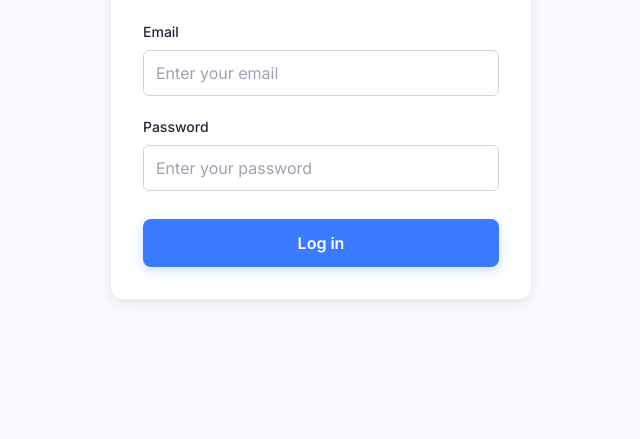
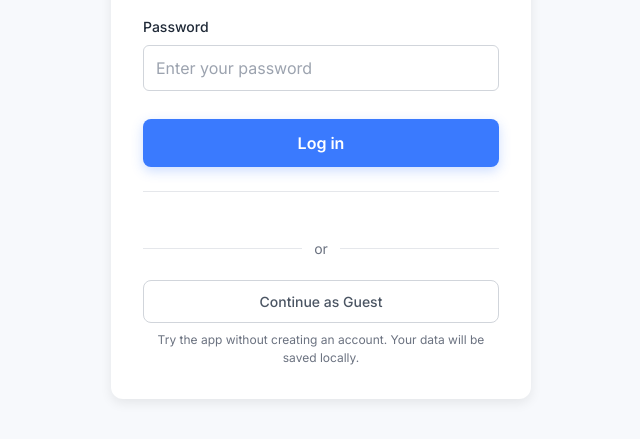
Before and after one commit to HaoyangGuo1116/Priorify, a plain HTML site: page Login.html in a window 1280 px wide. Shown: the part 331-770 px from the top of the page, without its empty margins (319-959 px from the left). Drawn offline with Linux system fonts and the light colour scheme; no server answers.

Commit message:
add guest login func

```diff
--- a/Login.html
+++ b/Login.html
@@ -132,6 +132,25 @@
             Create account
           </button>
         </form>
+
+        <!-- Guest Login -->
+        <div class="guest-login-section">
+          <div class="divider">
+            <span>or</span>
+          </div>
+          <button
+            type="button"
+            class="guest-button"
+            id="guestButton"
+            onclick="handleGuestLogin()"
+          >
+            Continue as Guest
+          </button>
+          <p class="guest-hint">
+            Try the app without creating an account. Your data will be saved
+            locally.
+          </p>
+        </div>
       </div>
     </div>
 
--- a/auth.js
+++ b/auth.js
@@ -4,6 +4,7 @@ import {
   createUserWithEmailAndPassword,
   updateProfile,
   onAuthStateChanged,
+  signInAnonymously,
 } from "https://www.gstatic.com/firebasejs/12.6.0/firebase-auth.js";
 
 // Check if user is already authenticated
@@ -183,3 +184,35 @@ window.handleSignup = async function (event) {
     showError(errorMessage);
   }
 };
+
+// Handle guest (anonymous) login
+window.handleGuestLogin = async function () {
+  hideError();
+  const guestButton = document.getElementById("guestButton");
+
+  const originalText = guestButton.textContent;
+  guestButton.disabled = true;
+  guestButton.textContent = "Signing in as guest...";
+
+  try {
+    await signInAnonymously(auth);
+    // Success - redirect will happen via onAuthStateChanged
+    window.location.href = "Dashboard.html";
+  } catch (error) {
+    guestButton.disabled = false;
+    guestButton.textContent = originalText;
+    let errorMessage = "Failed to sign in as guest. Please try again.";
+
+    // Provide more specific error messages
+    switch (error.code) {
+      case "auth/operation-not-allowed":
+        errorMessage =
+          "Anonymous sign-in is not enabled. Please use email and password.";
+        break;
+      default:
+        errorMessage = error.message || "An error occurred. Please try again.";
+    }
+
+    showError(errorMessage);
+  }
+};
--- a/dashboard.js
+++ b/dashboard.js
@@ -39,7 +39,10 @@ function checkAuth() {
       // Authenticated, set user info
       currentUser = user;
       const userNameElement = document.getElementById("userName");
-      userNameElement.textContent = user.displayName || user.email || "User";
+      // For anonymous users, show "Guest" instead of email
+      userNameElement.textContent = user.isAnonymous
+        ? "Guest"
+        : user.displayName || user.email || "User";
       // Load tasks from Firestore
       loadTasksFromFirestore();
     }
--- a/style.css
+++ b/style.css
@@ -300,6 +300,70 @@ body {
   box-shadow: none;
 }
 
+/* Guest Login Section */
+.guest-login-section {
+  margin-top: 24px;
+  padding-top: 24px;
+  border-top: 1px solid #e5e7eb;
+}
+
+.divider {
+  text-align: center;
+  margin: 20px 0;
+  position: relative;
+}
+
+.divider::before {
+  content: "";
+  position: absolute;
+  top: 50%;
+  left: 0;
+  right: 0;
+  height: 1px;
+  background-color: #e5e7eb;
+}
+
+.divider span {
+  background-color: #ffffff;
+  padding: 0 12px;
+  color: #6b7280;
+  font-size: 14px;
+  position: relative;
+}
+
+.guest-button {
+  width: 100%;
+  padding: 12px 20px;
+  border: 1px solid #d1d5db;
+  background-color: #ffffff;
+  color: #4b5563;
+  border-radius: 8px;
+  font-size: 14px;
+  font-weight: 500;
+  cursor: pointer;
+  transition: all 0.2s ease;
+  font-family: "Inter", sans-serif;
+}
+
+.guest-button:hover {
+  border-color: #3a7afe;
+  color: #3a7afe;
+  background-color: #f0f4ff;
+}
+
+.guest-button:disabled {
+  opacity: 0.6;
+  cursor: not-allowed;
+}
+
+.guest-hint {
+  font-size: 12px;
+  color: #6b7280;
+  text-align: center;
+  margin-top: 8px;
+  line-height: 1.5;
+}
+
 /* Responsive Design for Login Page */
 @media (max-width: 480px) {
   .login-card {
@@ -314,6 +378,10 @@ body {
   .tab-button {
     font-size: 14px;
     padding: 10px 12px;
+  }
+
+  .guest-hint {
+    font-size: 11px;
   }
 }
 
```
Also changed, not shown: profile.js (+9 -3 lines).
